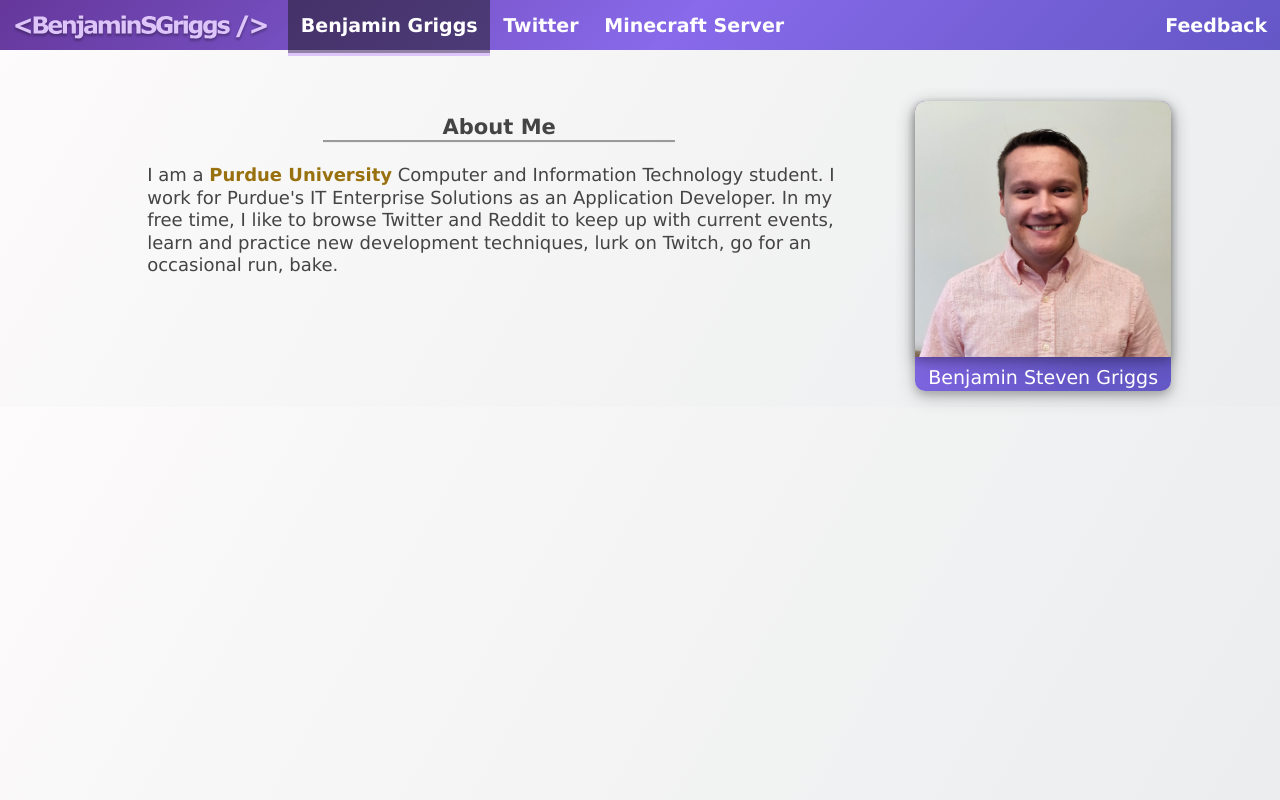
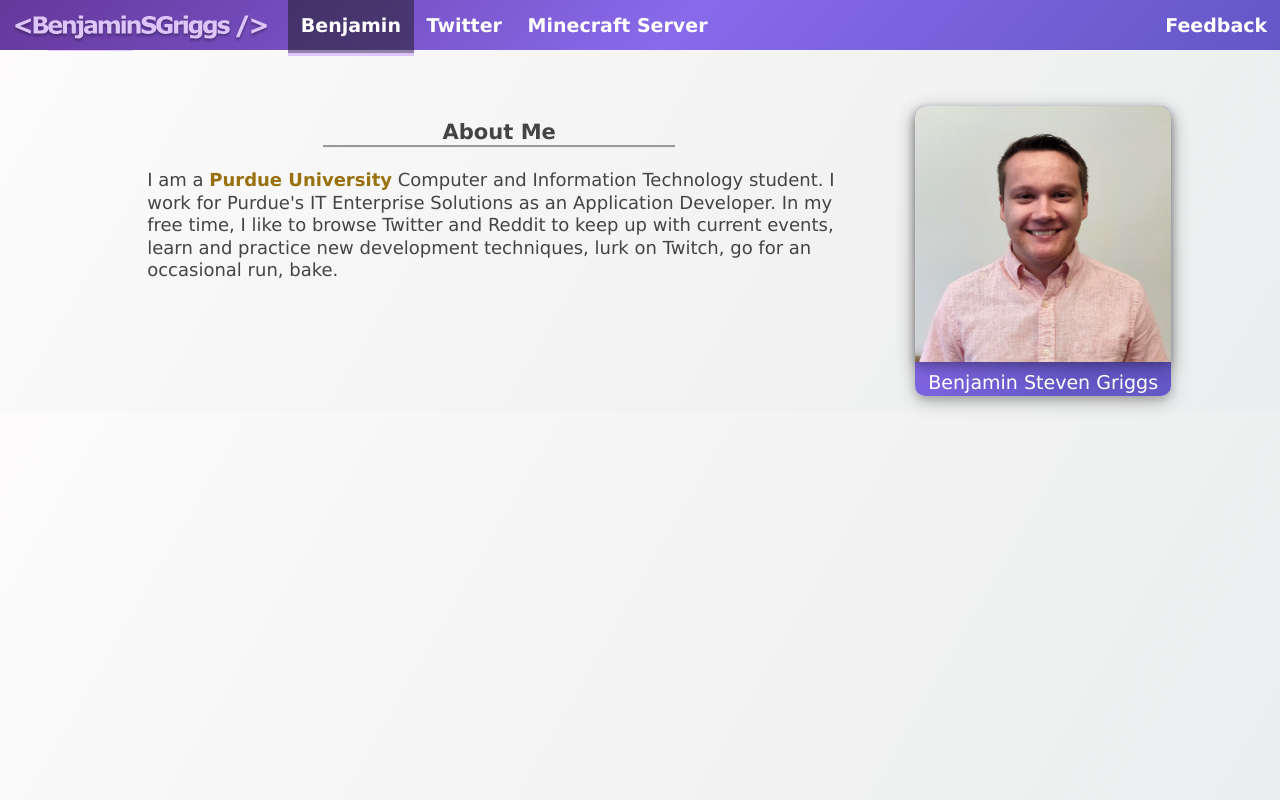
Before and after one commit to bsgriggs/benjaminsgriggs, a React (Create React App) app: page / in a window 1280 px wide. Built offline with nearby package versions, Linux system fonts and the light colour scheme.

Commit message:
made navbar bigger

```diff
--- a/src/Navbar.css
+++ b/src/Navbar.css
@@ -4,7 +4,7 @@
     width: 100%;
     height: 50px;
     background-image: linear-gradient(-225deg, #65379B 0%, #886AEA 53%, #6457C6 100%);
-    transform: translateY(-35px);
+    transform: translateY(-40px);
 }
 
 .Navbar img {
@@ -61,18 +61,18 @@
     flex-direction: row;
     color: white;
     width: 75%;
-    height: 35px;
+    height: 40px;
     background-image: linear-gradient(to right, #434343 0%, black 75%);
     opacity: .85;
 }
 
 .Slider a{
-    height: 35px;
+    height: 40px;
     padding: 0vh 1vw 0vh 1vw;
     cursor: pointer;
-    font-size: calc(.5vw + 10.5px);
+    font-size: calc(.8vw + 7.5px);
     font-weight: bold;
-    line-height: 35px;
+    line-height: 40px;
     color: white;
     text-decoration: none;
     list-style: none;
--- a/src/Navbar.js
+++ b/src/Navbar.js
@@ -42,7 +42,7 @@ export class Navbar extends React.Component{
 
 				<div className="Navbar">
 					<img src={logo} alt="logo" />
-					<NavLink to='/' onMouseEnter={this.slideNav} onMouseLeave={this.slideNav} isActive={FirstNavActive}>Benjamin Griggs</NavLink>
+					<NavLink to='/' onMouseEnter={this.slideNav} onMouseLeave={this.slideNav} isActive={FirstNavActive}>Benjamin</NavLink>
 					<NavLink to='/twitter'>Twitter</NavLink>
 					<NavLink to='/minecraft'>Minecraft Server</NavLink>
 					<NavLink to='/feedback'>Feedback</NavLink>
```
